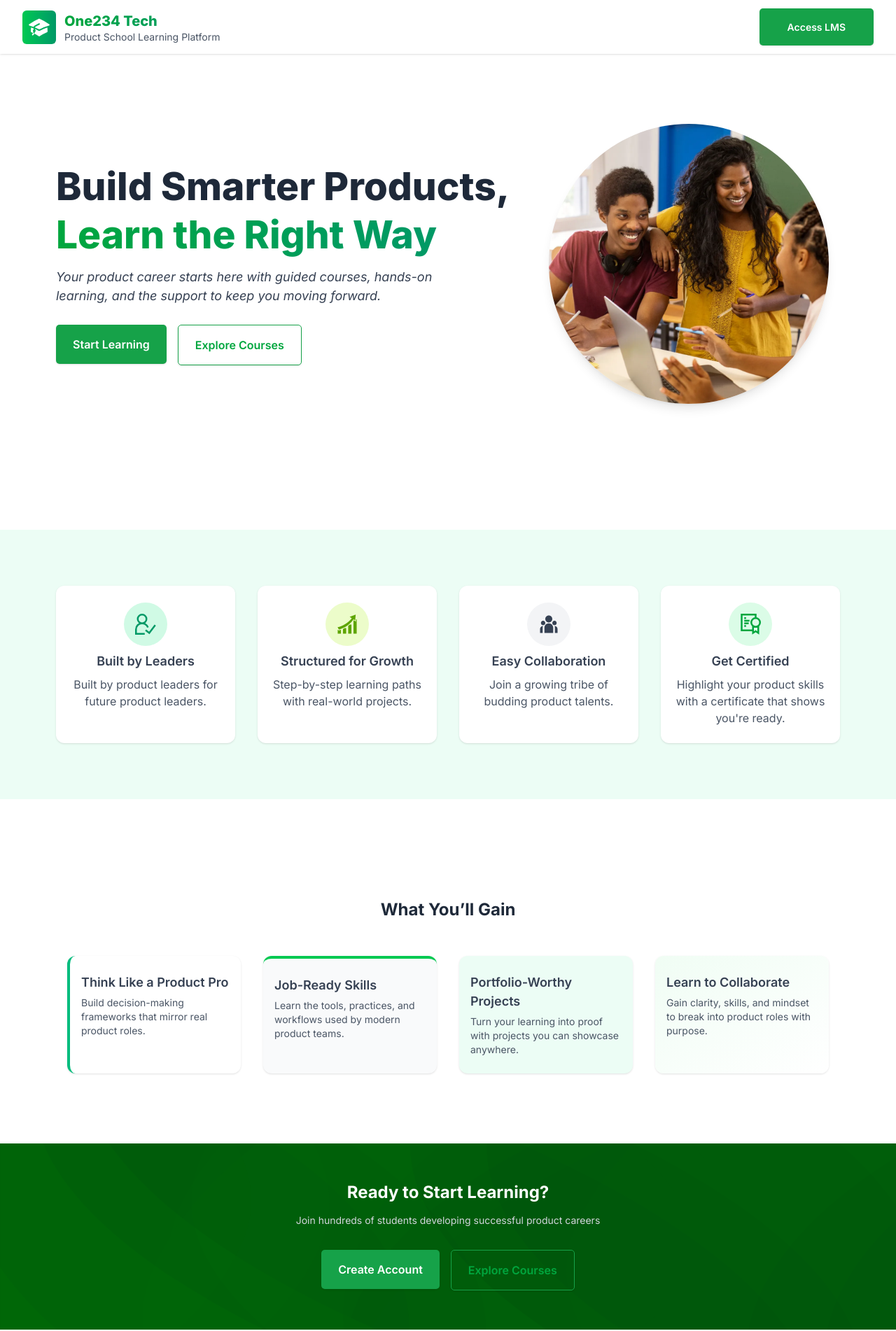
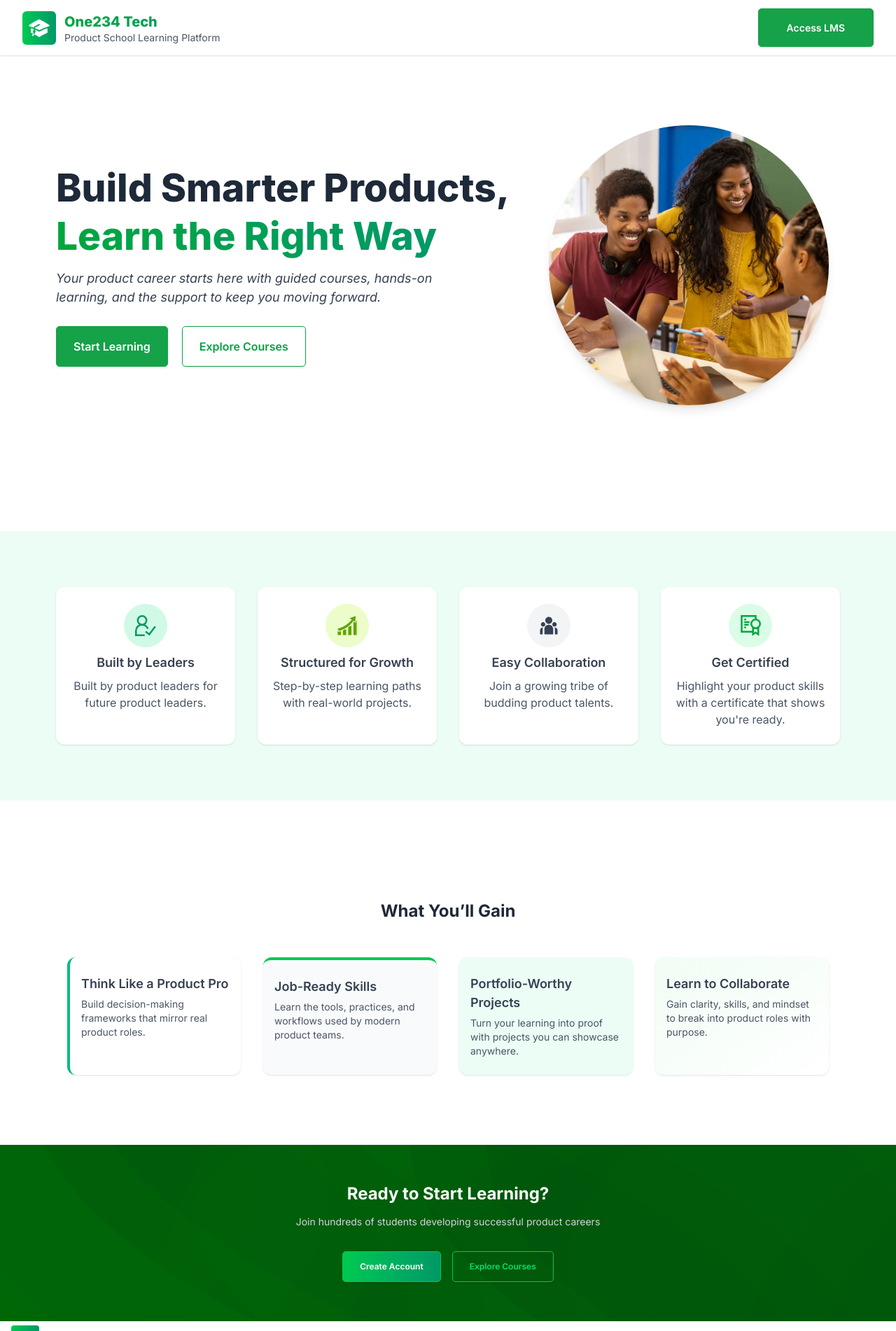
Before and after one commit to sammie-create/one234tech-lms, a React (Vite) app: page / in a window 1280 px wide. Shown: the top 1902 px of the page at 70% size. Built offline with nearby package versions, Linux system fonts and the light colour scheme; no server answers.

Commit message:
Adjusted nav and button styling

```diff
--- a/src/features/index/CallToAction.jsx
+++ b/src/features/index/CallToAction.jsx
@@ -1,4 +1,4 @@
-import { Link } from "react-router-dom";
+import { Link, Navigate } from "react-router-dom";
 import { useAuthContext } from "../../contexts/AuthContext";
 import Button from "../../ui/Button";
 
@@ -24,21 +24,26 @@ function CallToAction() {
           Join hundreds of students developing successful product careers
         </p>
         <div className="flex flex-col justify-center gap-4 sm:flex-row">
-          <Link to={lms}>
+          {/* <Link to={lms}>
             <Button size={"medium"} variation={"primary"}>
               Create Account
             </Button>
           </Link>
           <Button size={"medium"} variation={"secondary"}>
             Explore Courses
-          </Button>
+          </Button> */}
 
-          {/* <button className="btn px-6 py-3 bg-gradient-to-r from-green-500 to-emerald-600 text-white text-[12px] hover:from-green-600 hover:to-emerald-700 transition-all duration-300">
-            Create Account
+          <Link to={lms}>
+            <button
+              type="button"
+              className="btn border border-green-500 bg-gradient-to-r from-green-500 to-emerald-600 px-6 py-3 text-[12px] text-white transition-all duration-300 hover:from-green-600 hover:to-emerald-700"
+            >
+              Create Account
+            </button>
+          </Link>
+          <button className="btn border border-green-500 px-6 py-3 text-[12px] text-green-400 transition-all duration-400 hover:border-green-50 hover:bg-green-50">
+            Explore Courses
           </button>
-          <button className="btn px-6 py-3 border border-green-500 text-green-400 text-[12px] hover:bg-green-50 hover:border-green-50 transition-all duration-400">
-            Explore Courses
-          </button> */}
         </div>
       </div>
     </section>
--- a/src/features/index/HeroSection.jsx
+++ b/src/features/index/HeroSection.jsx
@@ -35,7 +35,7 @@ function HeroSection() {
             learning, and the support to keep you moving forward.
           </p>
 
-          <div className="flex justify-center gap-4 md:justify-start">
+          <div className="flex justify-center gap-4 md:justify-start md:gap-5">
             <Link to={lms}>
               <Button size={"medium"} variation={"primary"}>
                 Start Learning
--- a/src/features/index/Navbar.jsx
+++ b/src/features/index/Navbar.jsx
@@ -15,7 +15,7 @@ function Navbar() {
   return (
     <nav
       data-aos="fade-in"
-      className="sticky top-0 z-50 bg-white p-2 shadow-sm md:px-4 lg:p-3 xl:px-8"
+      className="sticky top-0 z-50 bg-white p-2.5 shadow-sm md:px-4 md:py-3.5 lg:p-3 xl:px-8"
     >
       <div className="flex items-center justify-between">
         <Logo />
--- a/src/index.css
+++ b/src/index.css
@@ -13,11 +13,11 @@
   }
 
   .btn-small {
-    @apply p-[0.6rem] md:text-[12px] md:py-3 md:px-6 lg:px-10 lg:py-4 lg:text-[14px];
+    @apply p-[0.6rem] md:px-6 md:py-3 md:text-[12px] lg:px-10 lg:py-4 lg:text-[14px];
   }
 
   .btn-medium {
-    @apply px-[0.85rem] py-[0.7rem] md:text-[12px] md:px-[1rem] lg:text-base lg:px-[1.5rem] lg:py-[1rem];
+    @apply px-[0.85rem] py-[0.7rem] md:px-[1rem] md:text-[12px] lg:px-[1.5rem] lg:py-[1rem] lg:text-base;
   }
   /*
   .btn-large {
@@ -30,7 +30,7 @@
     /* background-image: linear-gradient(to right, #22c55e, #059669); */
     background-color: #16a249;
     color: var(--color-white);
-    /* border: 1px solid #16a249; */
+    border: 1px solid #16a249;
 
     &:hover {
       @media (hover: hover) {
@@ -158,15 +158,15 @@ h1 {
 }
 
 h2 {
-  @apply font-bold text-[20px] text-gray-800 md:text-[24px];
+  @apply text-[20px] font-bold text-gray-800 md:text-[24px];
 }
 
 h3 {
-  @apply font-semibold text-[14px] text-gray-700 md:text-[18px];
+  @apply text-[14px] font-semibold text-gray-700 md:text-[18px];
 }
 
 a {
-  @apply text-gray-500 cursor-pointer transition-all duration-400;
+  @apply cursor-pointer text-gray-500 transition-all duration-400;
 
   &.active {
     @apply bg-green-50 font-bold;
--- a/src/ui/Button.jsx
+++ b/src/ui/Button.jsx
@@ -1,8 +1,6 @@
-import { useNavigate } from "react-router-dom";
+// import { useNavigate } from "react-router-dom";
 
 function Button({ children, size, variation }) {
-  const navigate = useNavigate();
-
   return (
     <button data-aos="fade-in" className={`btn btn-${size} btn-${variation}`}>
       {children}
```
